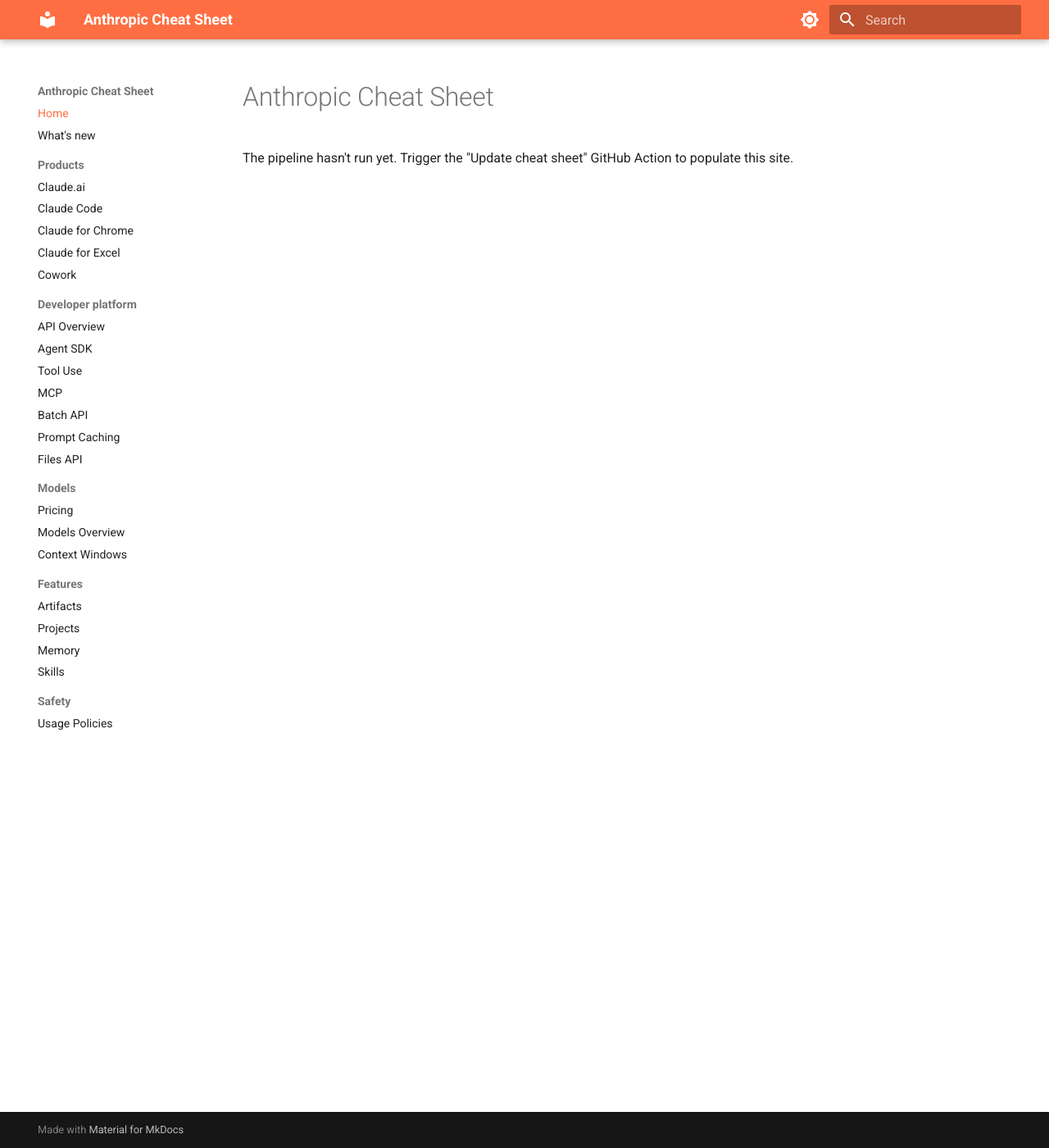
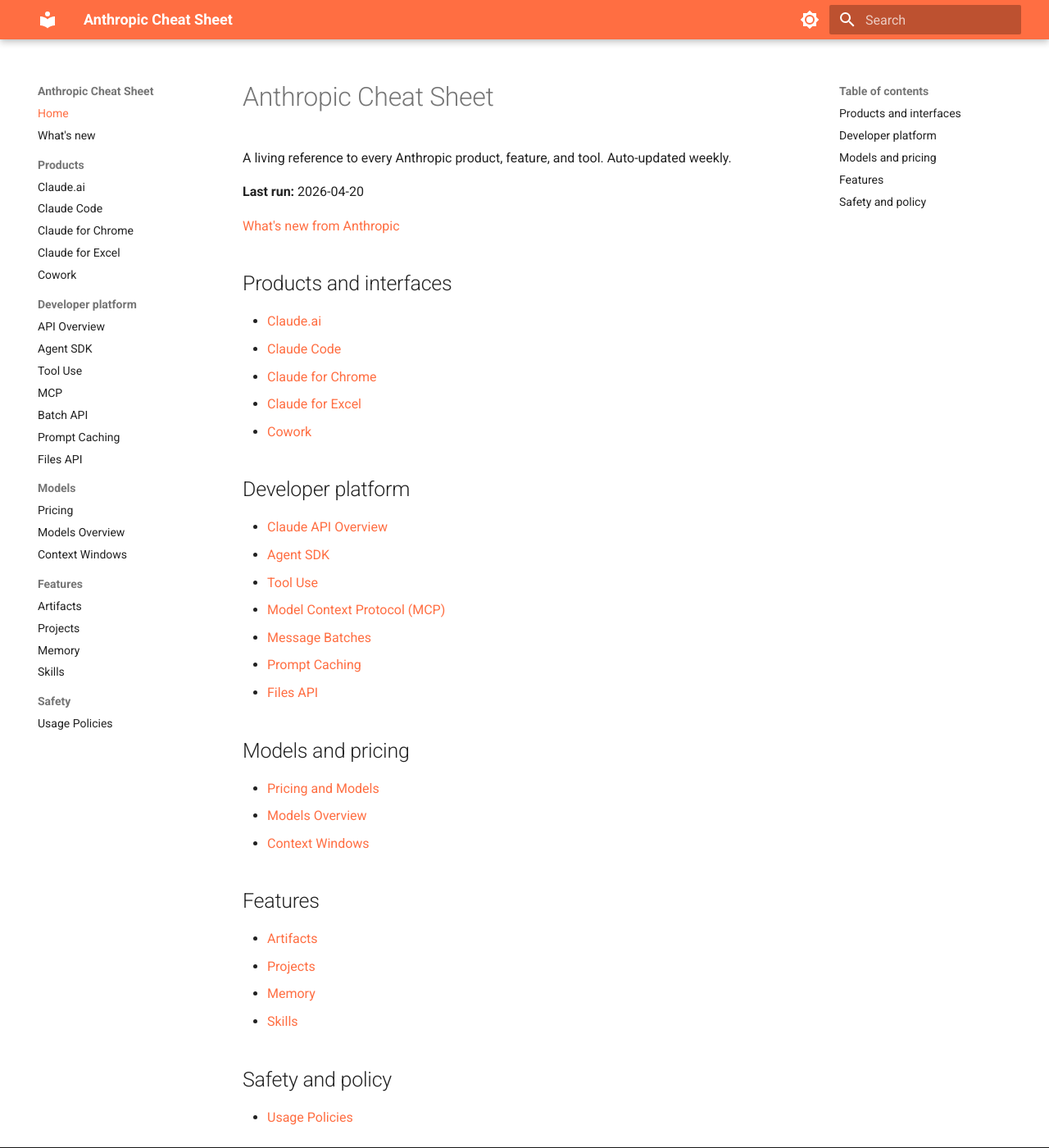
Before and after one commit to caidentjones-design/anthropic-cheatsheet, an MkDocs documentation site: the page built from docs/index.md, in a window 1280 px wide and 1400 px high. Shown: the whole window at 82% size. Built offline with MkDocs 1.6.1 and Material for MkDocs 9.7.7, drawn with Linux system fonts in a browser that asks for light colours.

Commit message:
Weekly update: 2026-04-20

```diff
--- a/docs/index.md
+++ b/docs/index.md
@@ -1,3 +1,42 @@
 # Anthropic Cheat Sheet
 
-The pipeline hasn't run yet. Trigger the "Update cheat sheet" GitHub Action to populate this site.
+A living reference to every Anthropic product, feature, and tool. Auto-updated weekly.
+
+**Last run:** 2026-04-20
+
+[What's new from Anthropic](whats-new.md)
+
+## Products and interfaces
+
+- [Claude.ai](products/claude-ai.md)
+- [Claude Code](products/claude-code.md)
+- [Claude for Chrome](products/claude-for-chrome.md)
+- [Claude for Excel](products/claude-for-excel.md)
+- [Cowork](products/cowork.md)
+
+## Developer platform
+
+- [Claude API Overview](developer-platform/api-overview.md)
+- [Agent SDK](developer-platform/agent-sdk.md)
+- [Tool Use](developer-platform/tool-use.md)
+- [Model Context Protocol (MCP)](developer-platform/mcp.md)
+- [Message Batches](developer-platform/batch-api.md)
+- [Prompt Caching](developer-platform/prompt-caching.md)
+- [Files API](developer-platform/files-api.md)
+
+## Models and pricing
+
+- [Pricing and Models](models/pricing.md)
+- [Models Overview](models/models-overview.md)
+- [Context Windows](models/context-windows.md)
+
+## Features
+
+- [Artifacts](features/artifacts.md)
+- [Projects](features/projects.md)
+- [Memory](features/memory.md)
+- [Skills](features/skills.md)
+
+## Safety and policy
+
+- [Usage Policies](safety/usage-policies.md)
```
Also changed, not shown: 1 other file.
